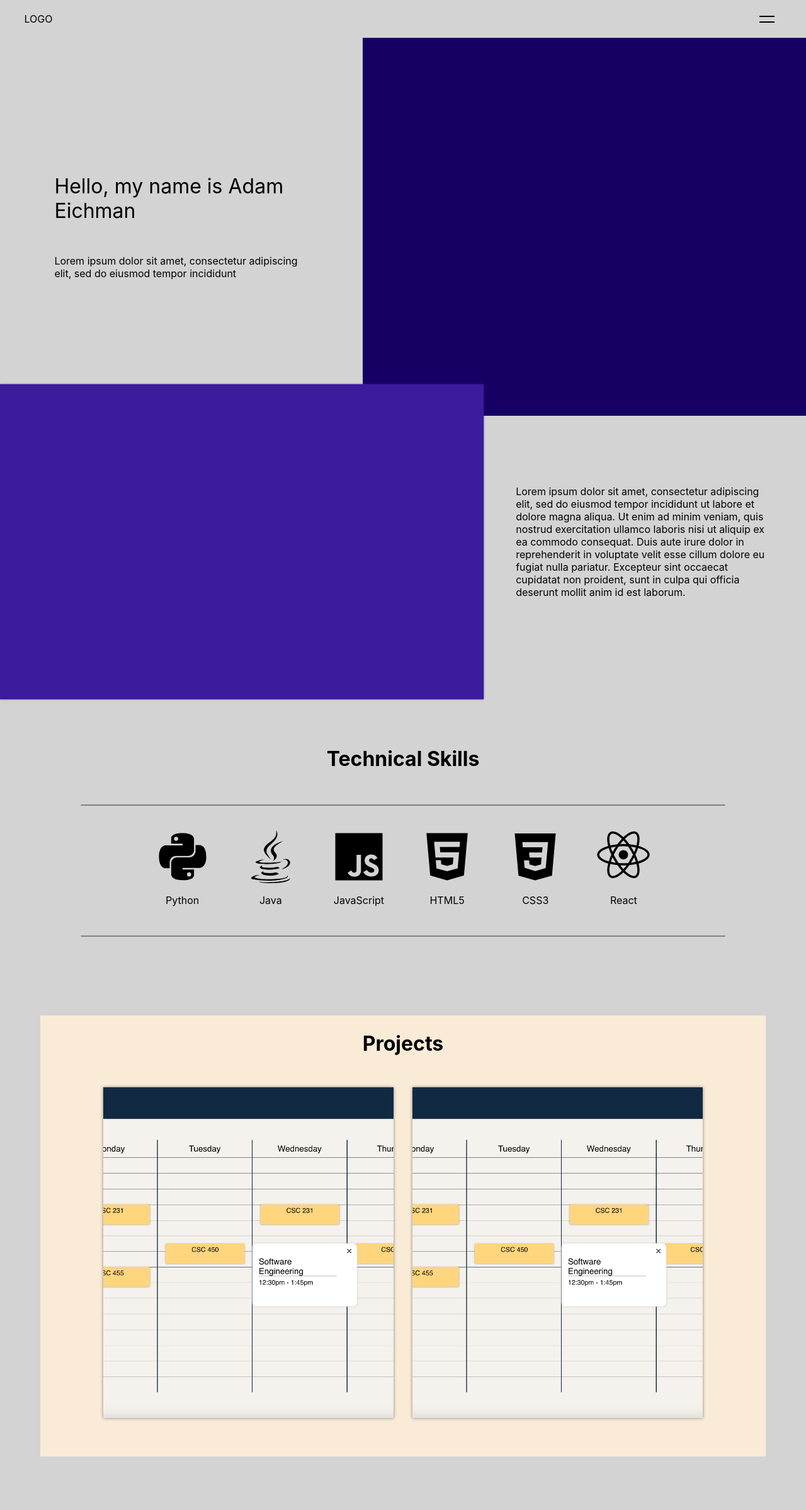
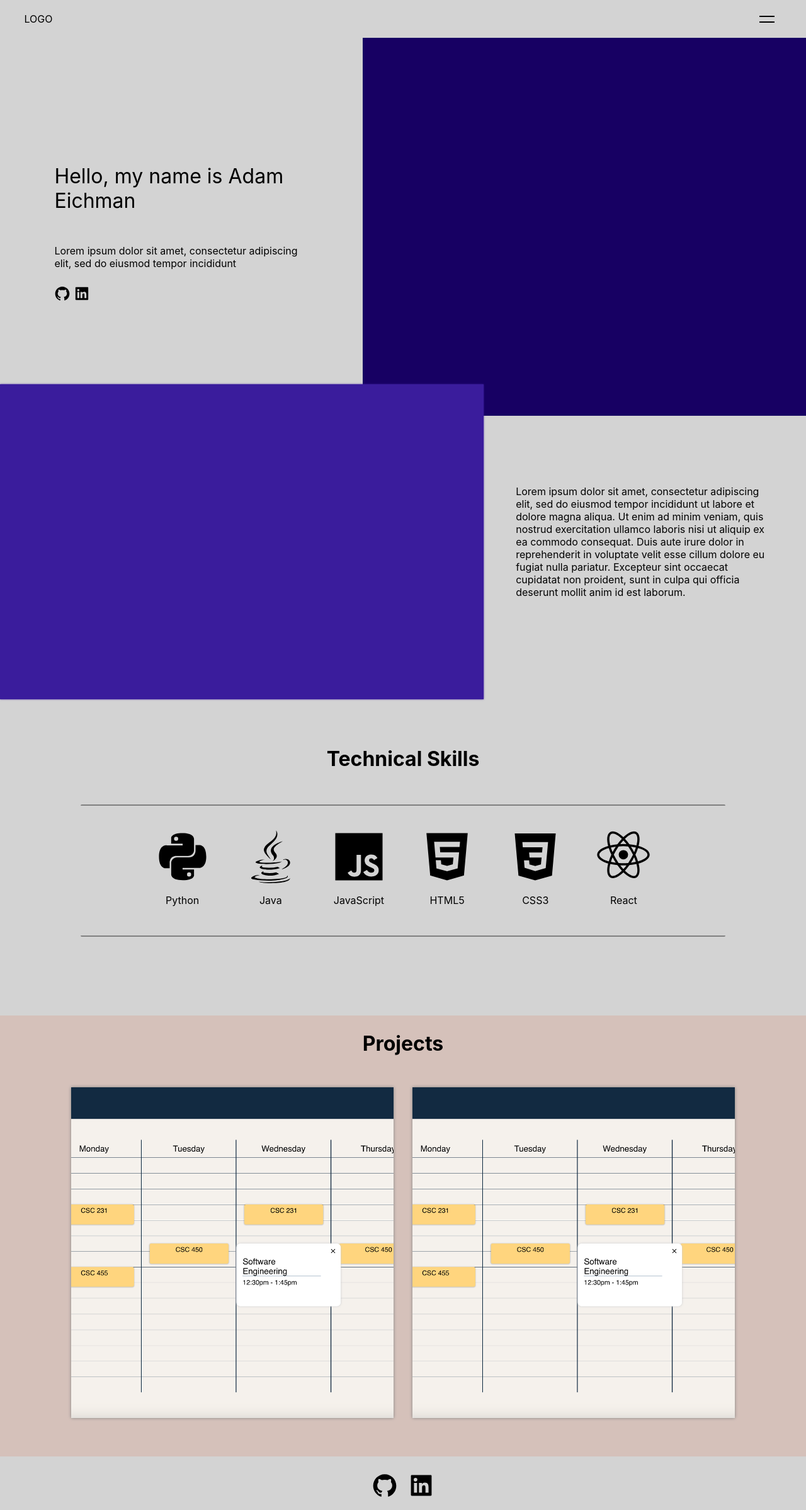
Before and after one commit to aeichman/Portfolio, a React (Create React App) app in the folder portfolio/: page / in a window 1280 px wide. Shown: the whole page at 63% size. Before the commit the page ends 2337 px from the top, so only its background shows below. Built offline with nearby package versions, Linux system fonts and the light colour scheme.

Commit message:
Footer and Links
adding github and linkedin links to intro and footer

```diff
--- a/portfolio/src/App.css
+++ b/portfolio/src/App.css
@@ -30,9 +30,33 @@ body {
   margin: 25px 15%;
   color: black;
 }
+
 .intro-wrapper .intro-text .intro-sub-container {
   margin-left: 15%;
 }
+
+.intro-wrapper .header-icons {
+  margin-left: 15%;
+  font-size: 26px;
+}
+
+.intro-wrapper .header-icons .github-header,
+.intro-wrapper .header-icons .linkedin-header {
+  margin-right: 5px;
+  color: black;
+}
+
+.intro-wrapper .header-icons .github-header:hover {
+  transition: color .5s ease;
+  color: #6CC644;
+
+}
+
+.intro-wrapper .header-icons .linkedin-header:hover {
+  transition: color .5s ease;
+  color: #0e76a8;
+}
+
 
 .intro-wrapper .intro-graphic {
   /* background-color: #556b2f; */
@@ -107,9 +131,9 @@ body {
 
 .proj-wrapper {
   height: 700px;
-  width: 90%;
+  width: 100%;
   margin: 25px auto;
-  background-color: antiquewhite;
+  background-color: #d5c1ba;
 }
 
 .proj-wrapper h5 {
@@ -175,11 +199,11 @@ body {
 .proj-wrapper .proj-container .project-box:hover .proj-title,
 .proj-wrapper .proj-container .project-box:hover .project-img:hover + .proj-title {
   opacity: 1;
-  -webkit-transition: opacity 1s ease;
-  -moz-transition: opacity 1s ease;
-  -o-transition: opacity 1s ease;
-  -ms-transition: opacity 1s ease;
-  transition: opacity 1s ease;
+  -webkit-transition: opacity .5s ease;
+  -moz-transition: opacity .5s ease;
+  -o-transition: opacity .5s ease;
+  -ms-transition: opacity .5s ease;
+  transition: opacity .5s ease;
   -webkit-filter: brightness(100%);
 
 }
@@ -194,3 +218,31 @@ body {
   color: white;
   margin-right: 5px;
 }
+
+.footer-wrapper {
+  height: 60px;
+  background-color: lightgray;
+}
+
+.footer-wrapper .footer-icons {
+  width: 100px;
+  margin: auto;
+  font-size: 42px;
+  display: flex;
+  justify-content: space-between;
+}
+
+.footer-wrapper .footer-icons a {
+  color: black;
+}
+
+.footer-wrapper .footer-icons .github-icon:hover {
+  transition: color .5s ease;
+  color: #6CC644;
+
+}
+
+.footer-wrapper .footer-icons .linkedin-icon:hover {
+  transition: color .5s ease;
+  color: #0e76a8;
+}
--- a/portfolio/src/App.js
+++ b/portfolio/src/App.js
@@ -3,6 +3,7 @@ import Navbar from './Navbar'
 import Header from './Header'
 import About from './About';
 import Proj from './Projects-home';
+import Footer from './Footer';
 import './App.css';
 import Skills from './Skills';
 
@@ -15,6 +16,7 @@ function App() {
       <About />
       <Skills />
       <Proj />
+      <Footer />
     </BrowserRouter>
   );
 }
--- /dev/null
+++ b/portfolio/src/Footer.js
@@ -0,0 +1,20 @@
+import './App.css';
+import { AiFillGithub, AiFillLinkedin } from "react-icons/ai";
+
+
+const Footer = () => {
+    return (
+        <div className='footer-wrapper'>
+            <div className='footer-icons'>
+                <a href='https://github.com/aeichman' target='_blank' rel='noopener noreferrer'>
+                    <AiFillGithub className='github-icon'  />
+                </a>
+                <a href='https://www.linkedin.com/in/adameichman/' target='_blank' rel='noopener noreferrer'>
+                    <AiFillLinkedin className='linkedin-icon'/>
+                </a>
+            </div>
+        </div>
+      )
+}
+
+export default Footer;
--- a/portfolio/src/Header.js
+++ b/portfolio/src/Header.js
@@ -1,5 +1,7 @@
 import './App.css';
 import { TypeAnimation } from 'react-type-animation';
+import { AiFillGithub, AiFillLinkedin } from "react-icons/ai";
+
 
 
 const Header = () => {
@@ -20,6 +22,15 @@ const Header = () => {
                     />
                 </div>
             <p>Lorem ipsum dolor sit amet, consectetur adipiscing elit, sed do eiusmod tempor incididunt</p>
+            <div className='header-icons'>
+                <a href='https://github.com/aeichman' target='_blank' rel='noopener noreferrer'>
+                        <AiFillGithub className='github-header'  />
+                </a>
+                <a href='https://www.linkedin.com/in/adameichman/' target='_blank' rel='noopener noreferrer'>
+                        <AiFillLinkedin className='linkedin-header'/>
+                </a>
+            </div>
+
             </div>
             <div className='intro-graphic'></div>
         </div>
--- a/portfolio/src/Projects-home.js
+++ b/portfolio/src/Projects-home.js
@@ -1,6 +1,7 @@
 import './App.css';
 import { BiLogoPython, BiLogoReact, BiLogoFlask, BiLogoCPlusPlus} from "react-icons/bi";
 import { SiArduino } from "react-icons/si";
+import { AiFillGithub } from "react-icons/ai";
 
 const Proj = () => {
     return (
```
